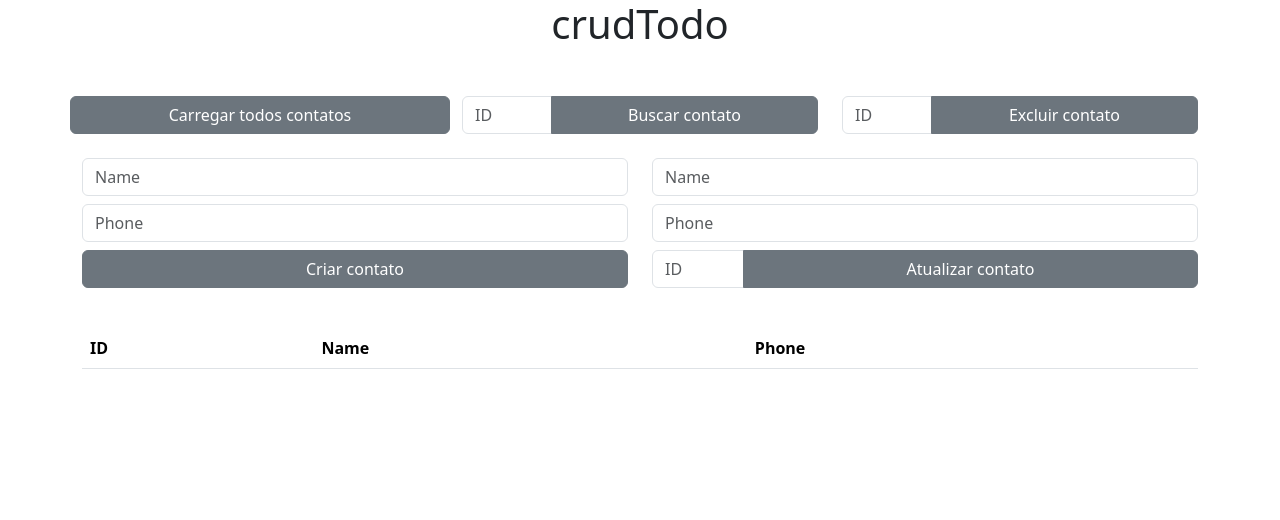
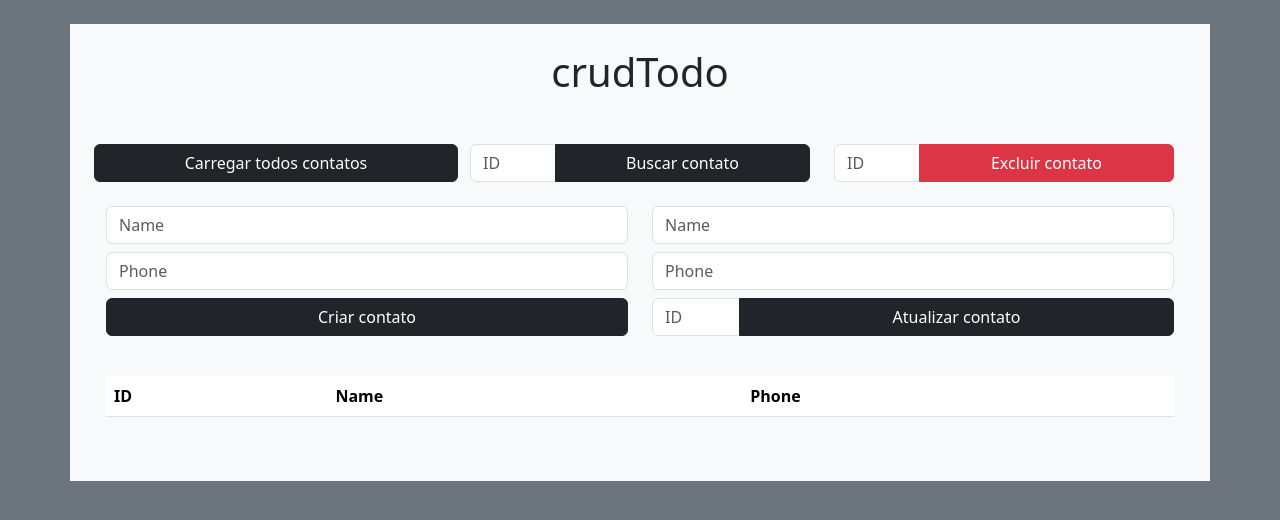
Before and after one commit to FranciscoLDB/AJAX-API_PAFT, a Flask app: template Aula08/templates/contact.html in a window 1280 px wide. Shown: the top 520 px of the page. Run offline with Flask 2, Linux system fonts and the light colour scheme; the template is opened without the code that fills it, so the values that code supplies are empty.

Commit message:
ajuste estilo

```diff
--- a/Aula08/templates/contact.html
+++ b/Aula08/templates/contact.html
@@ -9,21 +9,22 @@
     <script src="https://cdn.jsdelivr.net/npm/bootstrap@5.3.0-alpha1/dist/js/bootstrap.bundle.min.js" integrity="sha384-w76AqPfDkMBDXo30jS1Sgez6pr3x5MlQ1ZAGC+nuZB+EYdgRZgiwxhTBTkF7CXvN" crossorigin="anonymous" defer></script>
 
 </head>
-<body>
+<body class="bg-secondary">
+    <main class="container bg-light mt-4 p-4">
         <h1 class="text-center">crudTodo</h1>
         <section class="container mt-5">
             <div class="row">
-            <button class="col-4 btn btn-secondary" onclick="loadContacts()">Carregar todos contatos</button>
+                <button class="col-4 btn btn-dark" onclick="loadContacts()">Carregar todos contatos</button>
                 <div class="col-4">
                     <div class="input-group">
                         <input type="number" id="input_get_id" class="col-2 form-control" placeholder="ID">
-                    <button class="col-9 btn btn-secondary" onclick="loadContact()">Buscar contato</button>
+                        <button class="col-9 btn btn-dark" onclick="loadContact()">Buscar contato</button>
                     </div>
                 </div>
                 <div class="col-4">
                     <div class="input-group">
                         <input type="number" id="input_delete_id" class="col-2 form-control" placeholder="ID">
-                    <button class="col-9 btn btn-secondary" onclick="deleteContact()">Excluir contato</button>
+                        <button class="col-9 btn btn-danger" onclick="deleteContact()">Excluir contato</button>
                     </div>
                 </div>
             </div>
@@ -31,21 +32,21 @@
                 <div class="col-6">
                     <input type="text" id="input_post_name" class="col-6 form-control" placeholder="Name">
                     <input type="tel" id="input_post_phone" class="col-6 form-control mt-2" placeholder="Phone">
-                <button class="col-12 mt-2 btn btn-secondary" onclick="postContact()">Criar contato</button>
+                    <button class="col-12 mt-2 btn btn-dark" onclick="postContact()">Criar contato</button>
                 </div>
                 <div class="col-6">
                     <input type="text" id="input_put_name" class="col form-control" placeholder="Name">
                     <input type="tel" id="input_put_phone" class="col form-control mt-2" placeholder="Phone">
                     <div class="input-group mb-3 mt-2">
                         <input type="number" class="form-control col-1" id="input_put_id" placeholder="ID" aria-label="ID" aria-describedby="button-addon2">
-                    <button class="btn btn-secondary col-10" onclick="updateContact()">Atualizar contato</button>
+                        <button class="btn btn-dark col-10" onclick="updateContact()">Atualizar contato</button>
                     </div>
                 </div>
             </div>
         </section>
-    <section class="container mt-4">
+        <section class="container mt-4 pb-4">
             <table class="table">
-            <thead class="bg-primary-subtle">
+                <thead class="bg-info">
                     <tr>
                         <th scope="col">ID</th>
                         <th scope="col">Name</th>
@@ -56,6 +57,7 @@
                 </tbody>
             </table>
         </section>
+    </main>
 </body>
 <script>
     function loadContacts(){
@@ -92,7 +94,6 @@
                     <td>${data.contact.name}</td>
                     <td>${data.contact.phone}</td>`;
                 tBody.appendChild(item);
-                console.log(data);
             });
     }
     function deleteContact(){
@@ -124,13 +125,7 @@
         })
             .then((response) => response.json())
             .then((data) => {
-                let tBody = document.querySelector('.table__tbody');
-                let item = document.createElement('tr');
-                item.innerHTML =
-                    `<th>${data.contact.id}</th>
-                    <td>${data.contact.name}</td>
-                    <td>${data.contact.phone}</td>`;
-                tBody.appendChild(item);
+                loadContacts();
         });
     }
     function updateContact(){
```
Lines whose indentation alone changed are shown as unchanged.
